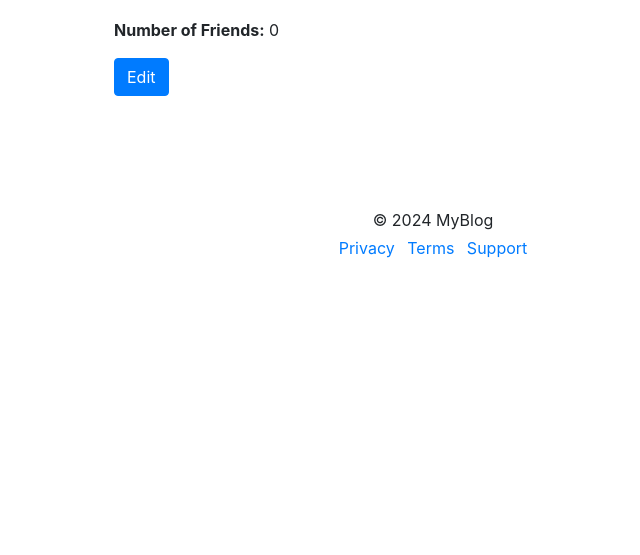
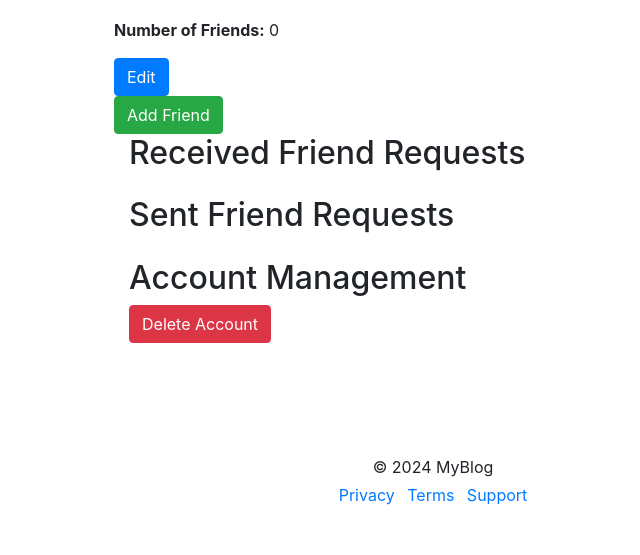
Before and after one commit to aleks696/Blog, a Django app: page /accounts/profile/ in a window 1280 px wide. Shown: the part 390-945 px from the top of the page, without its empty margins (207-847 px from the left). Before the commit the page ends 648 px from the top, so only its background shows below. Run offline with Django 5.2, Linux system fonts and the light colour scheme; a user stored in the database is signed in; data comes from the database, SQL or seed files in the repository; both versions use the stored data as it was after the commit; some libraries are stand-ins or nearby versions.

Commit message:
Updated friends connections
Updated friend request, delete user

```diff
--- a/etc/apps/account/templates/profile.html
+++ b/etc/apps/account/templates/profile.html
@@ -1,7 +1,5 @@
 {% extends 'base.html' %}
 {% block content %}
-{% load static %}
-{% csrf_token %}
 <div class="cover-container d-flex w-50 h-100 p-3 mx-auto flex-column">
     <h1 class="display-4 fst-italic">Profile Page</h1>
         <div class="row">
@@ -12,18 +10,65 @@
                 </div>
                 <p><strong>Phone:</strong> {{ profile.phone }}</p>
                 <p><strong>Number of Friends:</strong> {{ profile.friends.count }}</p>
-                <button id="edit-button" class="btn btn-primary">Edit</button>
+                <button id="edit-button" class="btn btn-primary">Edit</button><br>
             </div>
 
-            <div id="profile-form" style="display: none;">
+            <div id="profile-form" style="display: none;"><br>
                 <form method="post" enctype="multipart/form-data">
-                    {% csrf_token %}
+                    {% csrf_token %}<br>
                     {{ form.as_p }}
                     <button type="submit" class="btn btn-primary">Save</button>
                 </form>
             </div>
+            {% if not is_friend %}
+                <form method="post" action="{% url 'send_friend_request' profile.user.username %}">
+                    {% csrf_token %}
+                    <button type="submit" class="btn btn-success">Add Friend</button>
+                </form>
+            {% else %}
+                <form method="post" action="{% url 'remove_friend' profile.user.username %}">
+                    {% csrf_token %}
+                    <button type="submit" class="btn btn-danger">Remove Friend</button>
+                </form>
+            {% endif %}
+            </div>
+
+            <h2>Received Friend Requests</h2>
+            <ul>
+            {% for friend_request in incoming_requests %}
+                <li>
+                    {{ friend_request.sender.username }}
+                    <form method="post" action="{% url 'accept_friend_request' friend_request.id %}">
+                        {% csrf_token %}
+                        <button type="submit" class="btn btn-success">Accept</button>
+                    </form>
+                    <form method="post" action="{% url 'decline_friend_request' friend_request.id %}">
+                        {% csrf_token %}
+                        <button type="submit" class="btn btn-danger">Decline</button>
+                    </form>
+                </li>
+            {% endfor %}
+            </ul>
+
+            <h2>Sent Friend Requests</h2>
+            <ul>
+            {% for friend_request in outgoing_requests %}
+                <li>
+                    {{ friend_request.receiver.username }}
+                    <form method="post" action="{% url 'cancel_friend_request' friend_request.id %}">
+                        {% csrf_token %}
+                        <button type="submit" class="btn btn-danger">Cancel</button>
+                    </form>
+                </li>
+            {% endfor %}
+            </ul>
+
+            <h2>Account Management</h2>
+            <form method="post" action="{% url 'delete_account' %}">
+                {% csrf_token %}
+                <button type="submit" class="btn btn-danger">Delete Account</button>
+            </form>
         </div>
-</div>
 
 <script>
     document.getElementById('edit-button').addEventListener('click', function () {
--- a/etc/apps/account/templates/registration/login.html
+++ b/etc/apps/account/templates/registration/login.html
@@ -9,13 +9,13 @@
 
             {{ form.non_field_errors }}
             <div class="form-floating mb-3">
-                {{ form.username.label_tag }}
+                {{ form.username.label_tag }}<br>
                 {{ form.username }}
                 {{ form.username.errors }}
             </div>
 
             <div class="form-floating mb-3">
-                {{ form.password.label_tag }}
+                {{ form.password.label_tag }} <br>
                 {{ form.password }}
                 {{ form.password.errors }}
             </div>
--- a/etc/apps/account/urls.py
+++ b/etc/apps/account/urls.py
@@ -1,16 +1,24 @@
 from django.urls import path, include
-from .views import authView, login_view, logout_view, profile_view
+from .views import (authView, login_view, logout_view, send_friend_request, delete_account)
 from django.contrib.auth import views as auth_views
-
+from . import views
 
 urlpatterns = [
     path('', include("django.contrib.auth.urls")),
     path('login/', login_view, name='login'),
     path('registration/', authView, name='authView'),
     path('logout/', logout_view, name='logout'),
-    path('profile/', profile_view, name='profile'),
+    path('profile/', views.profile_view, name='profile'),
+    path('profile/<str:username>/', views.author_profile_view, name='author_profile'),
+    path('profile/<str:username>/add_friend/', views.send_friend_request, name='send_friend_request'),
+    path('profile/<str:username>/remove_friend/', views.remove_friend, name='remove_friend'),
+    path('friend_request/<int:request_id>/accept/', views.accept_friend_request, name='accept_friend_request'),
+    path('friend_request/<int:request_id>/decline/', views.decline_friend_request, name='decline_friend_request'),
+    path('friend_request/<int:request_id>/cancel/', views.cancel_friend_request, name='cancel_friend_request'),
     path('password_reset/', auth_views.PasswordResetView.as_view(template_name='accounts/password_reset_form.html'), name="password_reset"),
     path('password_reset/done/', auth_views.PasswordResetDoneView.as_view(), name="password_reset_done"),
     path('reset/<uid64>/<token>', auth_views.PasswordResetConfirmView.as_view(), name="password_reset_confirm"),
     path('reset/done/', auth_views.PasswordResetCompleteView.as_view(), name="password_reset_complete"),
+    path('send_friend_request/<username>/', send_friend_request, name='send_friend_request'),
+    path('delete_account/', delete_account, name='delete_account'),
 ]
--- a/etc/apps/account/views.py
+++ b/etc/apps/account/views.py
@@ -1,6 +1,6 @@
-from django.shortcuts import render, redirect
+from django.shortcuts import render, redirect, get_object_or_404
 from .forms import ProfileForm, CustomUserCreationForm
-from .models import Profile, User
+from .models import Profile, User, FriendRequest
 from django.contrib.auth import authenticate, login, logout
 from django.contrib.auth.decorators import login_required
 from django.contrib.auth.forms import AuthenticationForm, PasswordResetForm
@@ -11,6 +11,7 @@ from django.utils.encoding import force_bytes
 from django.core.mail import send_mail, BadHeaderError
 from django.template.loader import render_to_string
 from django.http import HttpResponse
+from django.views.decorators.http import require_http_methods
 
 
 def login_view(request):
@@ -53,6 +54,15 @@ def authView(request):
     return render(request, 'registration.html',
                   {'form':form})
 
+@login_required
+@require_http_methods(["POST"])
+def delete_account(request):
+    user = request.user
+    logout(request)
+    user.delete()
+    messages.success(request, "Your account has been deleted.")
+    return redirect('posts')
+
 
 @login_required
 def logout_view(request):
@@ -63,6 +73,12 @@ def logout_view(request):
 @login_required
 def profile_view(request):
     profile, created = Profile.objects.get_or_create(user=request.user)
+    incoming_requests = FriendRequest.objects.filter(receiver=request.user, is_active=True)
+    outgoing_requests = FriendRequest.objects.filter(sender=request.user, is_active=True)
+
+    friends = profile.friends.all()
+    is_friend = profile.friends.filter(id=request.user.id).exists()
+
     if request.method == 'POST':
         form = ProfileForm(request.POST, request.FILES, instance=profile)
         if form.is_valid():
@@ -70,7 +86,39 @@ def profile_view(request):
             return redirect('profile')
     else:
         form = ProfileForm(instance=profile)
-    return render(request, 'profile.html', {'form': form, 'profile': profile})
+
+    context = {
+        'form': form,
+        'profile': profile,
+        'incoming_requests': incoming_requests,
+        'outgoing_requests': outgoing_requests,
+        'is_friend': is_friend,
+    }
+
+    return render(request, 'profile.html', context)
+
+@login_required
+def author_profile_view(request, username):
+    author = get_object_or_404(User, username=username)
+    profile = author.profile
+    is_friend = profile.friends.filter(id=request.user.profile.id).exists()
+    incoming_requests = FriendRequest.objects.filter(receiver=request.user, is_active=True)
+    outgoing_requests = FriendRequest.objects.filter(sender=request.user, is_active=True)
+
+    context = {
+        'profile': profile,
+        'is_friend': is_friend,
+        'incoming_requests': incoming_requests,
+        'outgoing_requests': outgoing_requests,
+    }
+    return render(request, 'author_profile.html', context)
+@login_required
+@require_http_methods(["POST"])
+def delete_user(request, username):
+    user = get_object_or_404(User, username=username)
+    if request.user.username:
+        user.delete()
+        return redirect('posts')
 
 def password_reset_request(request):
     if request.method == "POST":
@@ -84,7 +132,7 @@ def password_reset_request(request):
                     email_template_name = "registration/password_reset_email.html"
                     c = {
                         "email": user.email,
-                        'domain': 'localhost:8000',
+                        'domain': 'localhost:8000', # Change to your domain
                         'site_name': 'MyBlog',
                         "uid": urlsafe_base64_encode(force_bytes(user.pk)),
                         "user": user,
@@ -99,3 +147,36 @@ def password_reset_request(request):
                     return redirect("password_reset_done")
     password_reset_form = PasswordResetForm()
     return render(request=request, template_name="registration/password_reset_form.html", context={"password_reset_form":password_reset_form})
+
+@login_required
+def send_friend_request(request, username):
+    receiver = get_object_or_404(User, username=username)
+    friend_request, created = FriendRequest.objects.get_or_create(sender=request.user, receiver=receiver)
+    return redirect('author_profile', username=receiver.username)
+
+@login_required
+def accept_friend_request(request, request_id):
+    friend_request = get_object_or_404(FriendRequest, id=request_id)
+    if friend_request.receiver == request.user:
+        friend_request.accept()
+    return redirect('profile')
+
+@login_required
+def decline_friend_request(request, request_id):
+    friend_request = get_object_or_404(FriendRequest, id=request_id)
+    if friend_request.receiver == request.user:
+        friend_request.decline()
+    return redirect('profile')
+
+@login_required
+def cancel_friend_request(request, request_id):
+    friend_request = get_object_or_404(FriendRequest, id=request_id)
+    if friend_request.sender == request.user:
+        friend_request.cancel()
+    return redirect('profile')
+
+@login_required
+def remove_friend(request, username):
+    friend = get_object_or_404(User, username=username)
+    request.user.profile.friends.remove(friend.profile)
+    return redirect('profile')
--- a/etc/apps/blog/templates/blog_detail.html
+++ b/etc/apps/blog/templates/blog_detail.html
@@ -14,7 +14,7 @@
 				</div>
 					<div class="text left">
 						<p>{{ post.description }}</p>
-					<p>Author: {{ post.author }}</p>
+						<p>Author: <a href="{% url 'author_profile' post.author %}">{{ post.author }}</a></p>
 					</div>
 				{% if user.is_authenticated and post.author == user.username or user.superuser %}
 				<a href="{% url 'edit_post' post.pk %}" class="btn btn-sm btn-outline-secondary">Edit</a>
@@ -29,8 +29,8 @@
 			<br>
 			<p>Liked: {{ post.likes_set.all.count }}</p>
 			{% if user.is_authenticated %}
-			<a href="{% url 'add_likes' post.id %}">Like</a><br>
-			<a href="{% url 'dislikes' post.id %}">Dislike</a>
+			<a href="{% url 'add_likes' post.id %}"><img src="../../../media/full_heart.png" width="10%"></a>
+			<a href="{% url 'dislikes' post.id %}"><img src="../../../media/broken_heart.jpg" width="10%"></a>
 			{% endif %}
 		</div><br>
 		<div class="row g-3">
--- a/etc/apps/templates/layouts/navbar.html
+++ b/etc/apps/templates/layouts/navbar.html
@@ -23,7 +23,7 @@
                             {% if profile.image %}
                             <img src="{{ profile.image.url }}" alt="mdo" width="32" height="32" class="rounded-circle">
                             {% else %}
-                            <img src="{{ 'image_profiles/default/default.jpg' }}" alt="mdo" width="32" height="32" class="rounded-circle">
+                            <img src="{{ 'image_profiles/default/default.jpg' }}" alt="No image" width="32" height="32" class="rounded-circle">
                             {% endif %}
                         </a>
                         <ul class="dropdown-menu text-small" aria-labelledby="dropdownMenuButton">
--- a/etc/etc/settings.py
+++ b/etc/etc/settings.py
@@ -119,7 +119,7 @@ USE_TZ = True
 
 # Auto Logout
 AUTO_LOGOUT = {
-    'IDLE_TIME': timedelta(minutes=5),
+    'IDLE_TIME': timedelta(minutes=20),
     'SESSION_TIME': timedelta(minutes=30),
     'MESSAGE': 'The session has expired. Please login again to continue.',
     'REDIRECT_TO_LOGIN_IMMEDIATELY': True,
```
Also changed, not shown: etc/apps/account/models.py (+52 -4 lines), etc/apps/account/templates/author_profile.html (added, +19 -0 lines), etc/apps/account/templates/user_profile.html (added, +24 -0 lines), etc/apps/account/migrations/0001_initial.py, etc/db.sqlite3. Lines whose indentation alone changed are shown as unchanged.
